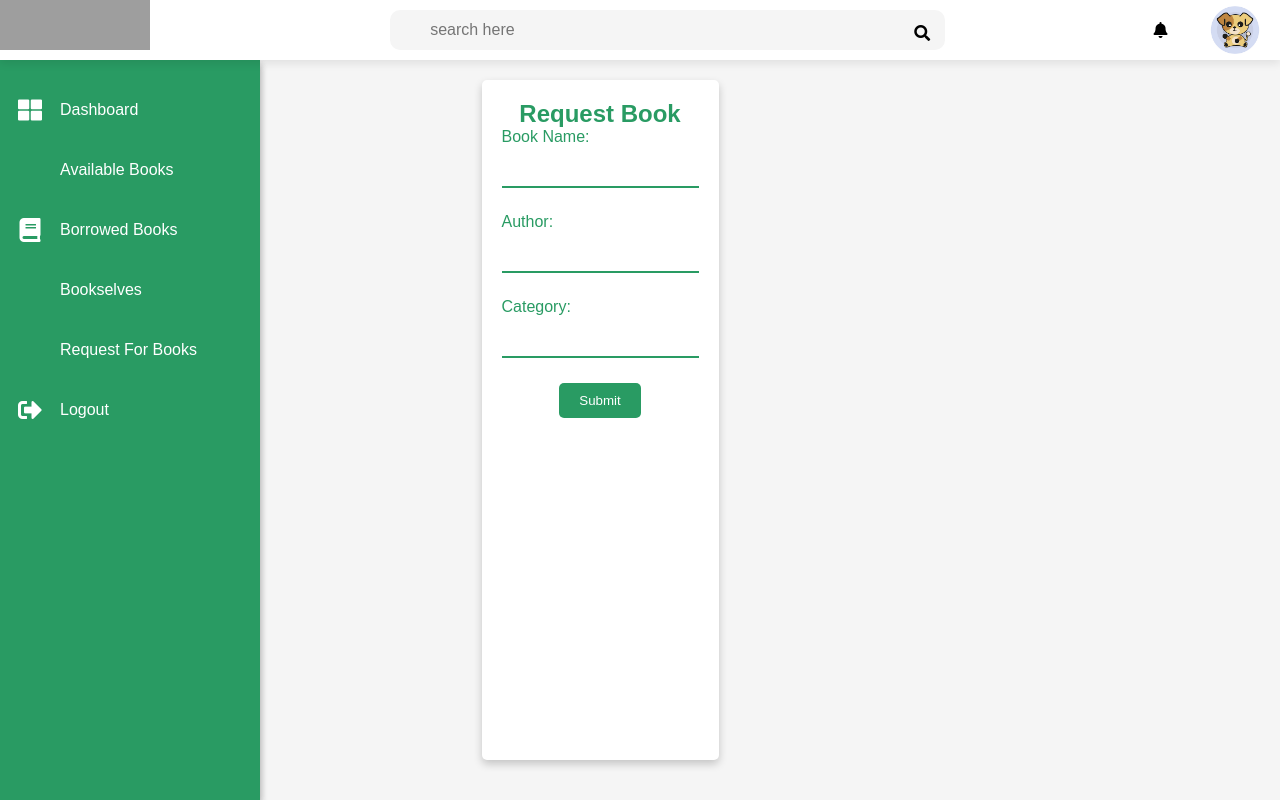
After one commit to Ishma12/Library-Management-System, a Django app: page /student/request/ in a window 1280 px wide. The commit adds this page. Run offline with Django 4.2, Linux system fonts and the light colour scheme; some libraries are stand-ins or nearby versions; grey boxes are pictures that could not be loaded.

Commit message:
Security,username in profile and request form for new book.

```diff
--- /dev/null
+++ b/LibraryManagement/LMS/context_processors.py
@@ -0,0 +1,4 @@
+
+def default_context(request):
+    #return {'user_fullname': "--"}
+    return {'user_fullname': request.user.username if request.user.is_authenticated else "--"}
--- a/LibraryManagement/LMS/settings.py
+++ b/LibraryManagement/LMS/settings.py
@@ -67,6 +67,7 @@ TEMPLATES = [
                 'django.template.context_processors.request',
                 'django.contrib.auth.context_processors.auth',
                 'django.contrib.messages.context_processors.messages',
+                'LMS.context_processors.default_context',
             ],
         },
     },
--- a/LibraryManagement/employee/templates/employee/ebase.html
+++ b/LibraryManagement/employee/templates/employee/ebase.html
@@ -28,6 +28,7 @@
             <div class="user">
                 <img src="{%static 'employee/images.png'%}" alt="" id="user-avatar">
                 <div class="dropdown" id="user-dropdown">
+                    <a href="#">{{user_fullname}}</a>
                     <a href="{% url 'employee-changepw' %}">Change Password</a>
                     <a href="#" onclick="confirmLogout()">Logout</a>
                 </div>
--- a/LibraryManagement/employee/templates/employee/ebase2.html
+++ b/LibraryManagement/employee/templates/employee/ebase2.html
@@ -28,6 +28,7 @@
             <div class="user">
                 <img src="{%static 'employee/images.png'%}" alt="" id="user-avatar">
                 <div class="dropdown" id="user-dropdown">
+                    <a href="#">{{user_fullname}}</a>
                     <a href="{% url 'employee-changepw' %}">Change Password</a>
                     <a href="#" onclick="confirmLogout()">Logout</a>
                 </div>
--- a/LibraryManagement/employee/templates/employee/ebase3.html
+++ b/LibraryManagement/employee/templates/employee/ebase3.html
@@ -28,6 +28,7 @@
             <div class="user">
                 <img src="{%static 'employee/images.png'%}" alt="" id="user-avatar">
                 <div class="dropdown" id="user-dropdown">
+                    <a href="#">{{user_fullname}}</a>
                     <a href="{% url 'employee-changepw' %}">Change Password</a>
                     <a href="#" onclick="confirmLogout()">Logout</a>
                 </div>
--- a/LibraryManagement/library/views.py
+++ b/LibraryManagement/library/views.py
@@ -102,6 +102,11 @@ def user_login(request):
 
 
 def signup(request):
+    if request.user.is_authenticated:
+        if request.user.usertype== User.EMPLOYEE:
+            return redirect('employee-edashboard')
+        elif request.user.usertype==User.STUDENT:
+            return redirect('student_dashboard')
     if request.method == 'POST':
         form = SignupForm(request.POST)
         if form.is_valid():
--- /dev/null
+++ b/LibraryManagement/student/templates/student/requestform.html
@@ -0,0 +1,101 @@
+{% load static %}
+<!DOCTYPE html>
+<html lang="en">
+
+<head>
+    <meta charset="UTF-8">
+    <meta http-equiv="X-UA-Compatible" content="IE=edge">
+    <meta name="viewport" content="width=device-width, initial-scale=1.0">
+    <link rel="stylesheet" href="https://pro.fontawesome.com/releases/v5.10.0/css/all.css" integrity="sha384-AYmEC3Yw5cVb3ZcuHtOA93w35dYTsvhLPVnYs9eStHfGJvOvKxVfELGroGkvsg+p" crossorigin="anonymous" />
+    <link rel="stylesheet" href="{% static 'student/student.css' %}">
+    <link rel="stylesheet" href="{% static 'employee/profile.css' %}">
+    <link rel="stylesheet" href="{% static 'employee/addbook.css' %}">
+    <body>
+        <div class="container">
+            <div class="topbar">
+                <div class="logo">
+                    <a href="/"><img src="https://heraldcollege.edu.np/images/footer/footer-logo.svg" alt="Herald College Logo"></a>
+                </div>
+                <div class="search">
+                    <input type="text" name="search" placeholder="search here">
+                    <label for="search"><i class="fas fa-search"></i></label>
+                </div>
+                <i class="fas fa-bell"></i>
+                <div class="user">
+                    <img src="{%static 'employee/images.png'%}" alt="" id="user-avatar">
+                    <div class="dropdown" id="user-dropdown">
+                        <a href="#">{{user_fullname}}</a>
+                        <a href="{% url 'employee-changepw' %}">Change Password</a>
+                        <a href="#" onclick="confirmLogout()">Logout</a>
+                    </div>
+                </div>
+            </div>
+
+
+    <title>Student Panel</title>
+</head>
+<div class="sidebar">
+    <ul>
+        <div class="sidebar">
+            <ul>
+                <li>
+                    <a href="{% url 'student_dashboard' %}">
+                        <i class="fas fa-th-large"></i>
+                        <div>Dashboard</div>
+                    </a>
+                </li>
+                <li>
+                    <a href="">
+                        <i class="fas fa-books"></i>
+                        <div>Available Books</div>
+                    </a>
+                </li>
+                <li>
+                    <a href="">
+                        <i class="fas fa-book"></i>
+                        <div>Borrowed Books</div>
+                    </a>
+                </li>
+                <li>
+                    <a href="{% url 'student_request' %}">
+                        <i class="fas fa-books"></i>
+                        <div>Bookselves</div>
+                    </a>
+                </li>
+                <li>
+                    <a href="">
+                        <i class="fas fa-books"></i>
+                        <div>Request For Books</div>
+                    </a>
+                </li>
+                {% include "employee/logout-button.html" %}
+
+            </ul>
+        </div>
+
+        <!-- {% include "employee/logout-button.html" %} -->
+    </ul>
+</div>
+<div class="charts">
+    <div class="add-book-box">
+        <h2>Request Book</h2>
+        <form id="addBookForm">
+            <div class="form-group">
+                <label for="bookName">Book Name:</label>
+                <input type="text" id="bookName" name="bookName" required>
+            </div>
+            <div class="form-group">
+                <label for="author">Author:</label>
+                <input type="text" id="author" name="author" required>
+            </div>
+            <div class="form-group">
+                <label for="category">Category:</label>
+                <input type="text" id="category" name="category" required>
+            </div>
+
+            <div class="button-group">
+                <button type="button" class="add-button" onclick="">Submit</button>
+            </div>
+        </form>
+    </div>
+</div>
--- a/LibraryManagement/student/templates/student/sbase.html
+++ b/LibraryManagement/student/templates/student/sbase.html
@@ -28,6 +28,7 @@
             <div class="user">
                 <img src="{%static 'employee/images.png'%}" alt="" id="user-avatar">
                 <div class="dropdown" id="user-dropdown">
+                    <a href="#">{{user_fullname}}</a>
                     <a href="{% url 'employee-changepw' %}">Change Password</a>
                     <a href="#" onclick="confirmLogout()">Logout</a>
                 </div>
--- a/LibraryManagement/student/urls.py
+++ b/LibraryManagement/student/urls.py
@@ -1,7 +1,8 @@
 
 from django.urls import path
-from .views import student_dashboard
+from . import views
 
 urlpatterns = [
-    path('dashboard/', student_dashboard, name='student_dashboard'),
+    path('dashboard/', views.student_dashboard, name='student_dashboard'),
+    path('request/', views.student_requestform, name='student_request'),
 ]
--- a/LibraryManagement/student/views.py
+++ b/LibraryManagement/student/views.py
@@ -3,3 +3,5 @@ from django.shortcuts import render
 
 def student_dashboard(request):
     return render(request, 'student/sdashboard.html')
+def student_requestform(request):
+    return render(request,'student/requestform.html')
```
Also changed, not shown: LibraryManagement/student/templates/student/sdashboard.html (+7 -2 lines).
